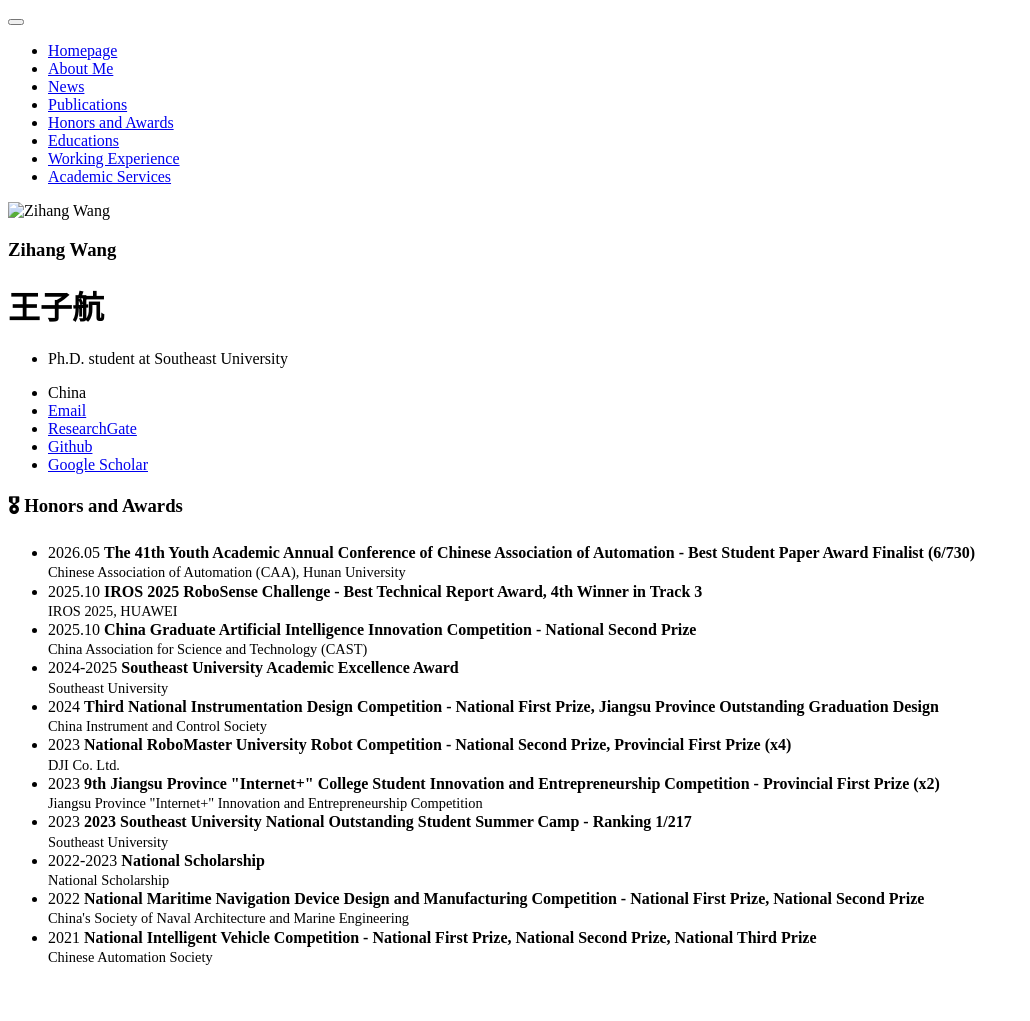
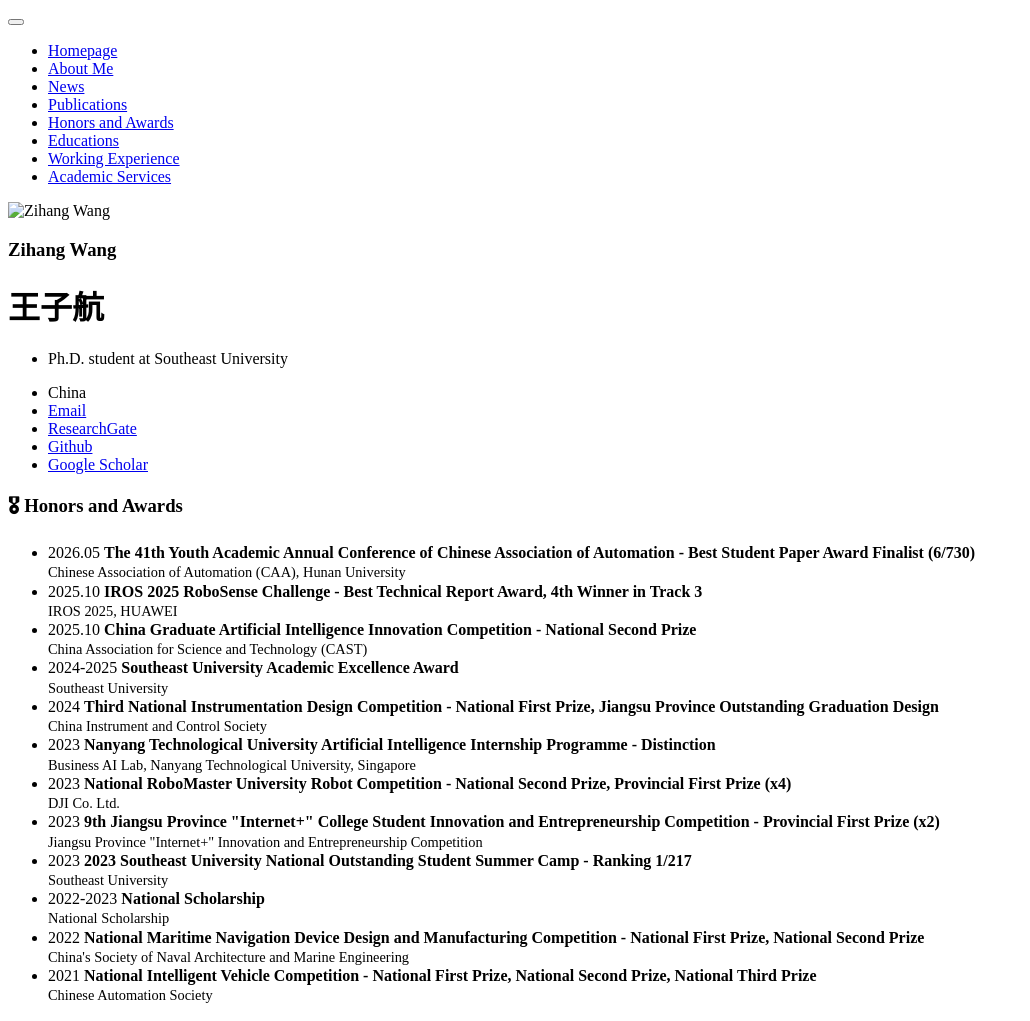
Before and after one commit to wangzihanggg/wangzihanggg.github.io, a Jekyll site: the page built from _pages/includes/honers.md, in a window 1280 px wide. Shown: the whole page, without its empty margins (0-1030 px from the left). Built offline with Jekyll 4.4.1, drawn with Linux system fonts in a browser that asks for light colours; our own code applies the rules of GitHub Pages for plain Markdown files; before the commit the page ends 982 px from its top, so only the background shows below that.

Commit message:
Add AI internship distinction to honors list

```diff
--- a/_pages/includes/honers.md
+++ b/_pages/includes/honers.md
@@ -25,6 +25,11 @@
 - <p style="margin: 0; line-height: 1.2;">
   2024 <strong>Third National Instrumentation Design Competition - National First Prize, Jiangsu Province Outstanding Graduation Design</strong><br>
   <span style="font-size: 90%;">China Instrument and Control Society</span>
+  </p>
+
+- <p style="margin: 0; line-height: 1.2;">
+  2023 <strong>Nanyang Technological University Artificial Intelligence Internship Programme - Distinction</strong><br>
+  <span style="font-size: 90%;">Business AI Lab, Nanyang Technological University, Singapore</span>
   </p>
 
 - <p style="margin: 0; line-height: 1.2;">
```
